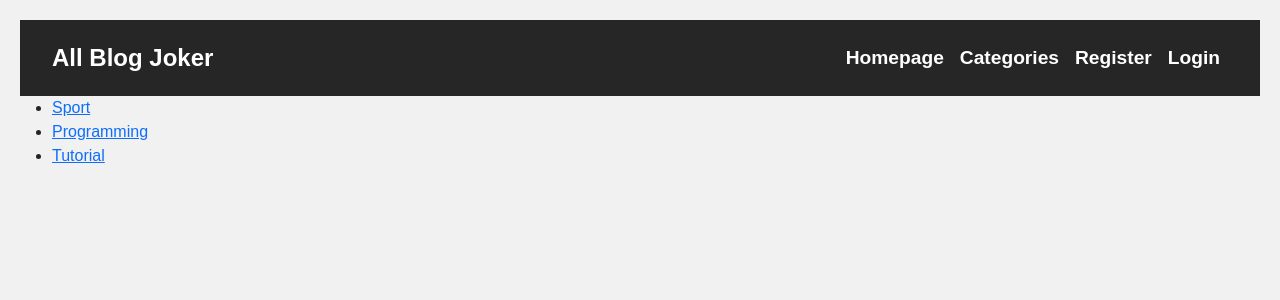
After one commit to allcodejoker/django-blog, a Django app: page /categories_list/ in a window 1280 px wide. The commit adds this page. Shown: the top 300 px of the page. Run offline with Django 5.2, Linux system fonts and the light colour scheme; data comes from the database, SQL or seed files in the repository; both versions use the stored data as it was after the commit.

Commit message:
final changes

```diff
--- a/main/templates/base.html
+++ b/main/templates/base.html
@@ -22,9 +22,18 @@
                   <li class="nav-item">
                       <a class="nav-link text-white fw-bold" href="{% url 'homepage' %}">Homepage</a>
                   </li>
+                  <li class="nav-item">
+                    <a class="nav-link text-white fw-bold" href="{% url 'categories_list' %}">Categories</a>
+                  </li>
                   {% if user.is_authenticated %}
                   <li class="nav-item">
-                      <a class="nav-link text-white fw-bold" href="{% url 'logout_user' %}">Logout</a>
+                    <a class="nav-link text-white fw-bold" href="{% url 'blog_create' %}">Create Blog</a>
+                  </li>
+                  <li class="nav-item">
+                    <a class="nav-link text-white fw-bold" href="{% url 'profile_detail' request.user.username %}">Profile</a>
+                  </li>
+                  <li class="nav-item">
+                    <a class="nav-link text-white fw-bold" href="{% url 'logout_user' %}">Logout</a>
                   </li>
                   {% else %}
                   <li class="nav-item">
--- a/main/templates/blog_post_details.html
+++ b/main/templates/blog_post_details.html
@@ -5,7 +5,7 @@
 {% block body %}
 
 <h2>{{ blog_post.title }}</h2>
-<h5>By: {{ blog_post.user }}, Category: {{ blog_post.category }}, {{ blog_post.date }}</h5>
+<h5>By: <a href="{% url 'profile_detail' blog_post.user %}">{{ blog_post.user }}</a>, Category: <a href="{% url 'category_posts' blog_post.category.id %}">{{ blog_post.category }}</a>, {{ blog_post.date }}</h5>
 <img src="{{ blog_post.blog_image.url }}" style="height:366px;width:550px;" />
 <br /><br />
 <h3>{{ blog_post.description }}</h3>
--- /dev/null
+++ b/main/templates/categories_list.html
@@ -0,0 +1,11 @@
+{% extends 'base.html' %}
+
+{% block title %} Categories List {% endblock %}
+
+{% block body %}
+<ul>
+    {% for category in categories %}
+    <li><a href="{% url 'category_posts' category.id %}">{{ category.name }}</a></li>
+    {% endfor %}
+</ul>
+{% endblock %}
--- a/main/urls.py
+++ b/main/urls.py
@@ -2,16 +2,20 @@ from django.urls import path
 from . import views
 
 urlpatterns = [
-    path('', views.homepage, name="homepage"),
-    path('homepage/', views.homepage, name="homepage"),
-    path('blog_post/<int:pk>/', views.blog_post_details, name="blog_post_details"),
-    path('register_user/', views.register_user, name="register_user"),
-    path('login_user/', views.login_user, name="login_user"),
-    path('logout_user/', views.logout_user, name="logout_user"),
-    path('blog_create/', views.blog_create, name="blog_create"),
-    path('blog_update/<int:pk>/', views.blog_update, name="blog_update"),
-    path('blog_delete/<int:pk>/', views.blog_delete, name="blog_delete"),
-    path('add_comment/<int:pk>/', views.add_comment, name="add_comment"),
-    path('like_post/<int:post_id>/', views.like_post, name="like_post"),
-    path('user/<str:username>/', views.profile_detail, name="profile_detail"),
+    path("", views.homepage, name="homepage"),
+    path("homepage/", views.homepage, name="homepage"),
+    path("blog_post/<int:pk>/", views.blog_post_details, name="blog_post_details"),
+    path("register_user/", views.register_user, name="register_user"),
+    path("login_user/", views.login_user, name="login_user"),
+    path("logout_user/", views.logout_user, name="logout_user"),
+    path("blog_create/", views.blog_create, name="blog_create"),
+    path("blog_update/<int:pk>/", views.blog_update, name="blog_update"),
+    path("blog_delete/<int:pk>/", views.blog_delete, name="blog_delete"),
+    path("add_comment/<int:pk>/", views.add_comment, name="add_comment"),
+    path("like_post/<int:post_id>/", views.like_post, name="like_post"),
+    path("user/<str:username>/", views.profile_detail, name="profile_detail"),
+    path("categories_list/", views.categories_list, name="categories_list"),
+    path(
+        "category_posts/<int:category_id>/", views.category_posts, name="category_posts"
+    ),
 ]
--- a/main/views.py
+++ b/main/views.py
@@ -7,14 +7,17 @@ from django.http import Http404
 
 # Create your views here.
 
+
 def homepage(request):
     blog_posts = BlogPost.objects.all()
-    return render(request, 'homepage.html', {'blog_posts': blog_posts})
+    return render(request, "homepage.html", {"blog_posts": blog_posts})
+
 
 def blog_post_details(request, pk):
     blog_post = BlogPost.objects.get(id=pk)
 
-    return render(request, 'blog_post_details.html', {'blog_post': blog_post})
+    return render(request, "blog_post_details.html", {"blog_post": blog_post})
+
 
 def register_user(request):
     if request.method == "POST":
@@ -24,23 +27,24 @@ def register_user(request):
 
         if password != password2:
             print("Passwords didn't match!")
-            return redirect('register_user')
+            return redirect("register_user")
 
         if User.objects.filter(username=username).exists():
             print("Username already taken!")
-            return redirect('register_user')
+            return redirect("register_user")
 
         try:
             user = User.objects.create(username=username, password=password)
             user.save()
             login(request, user)
             print("Successfully registered!!!")
-            return redirect('homepage')
+            return redirect("homepage")
         except Exception as e:
             print(f"Error: {e}")
-            return redirect('register_user')
+            return redirect("register_user")
 
-    return render(request, 'register_user.html')
+    return render(request, "register_user.html")
+
 
 def login_user(request):
     if request.method == "POST":
@@ -51,17 +55,19 @@ def login_user(request):
         if user is not None:
             login(request, user)
             print("Successfully logged in!!!")
-            return redirect('homepage')
+            return redirect("homepage")
         else:
             print("Wrong credentions")
-            return redirect('login_user')
+            return redirect("login_user")
 
-    return render(request, 'login_user.html')
+    return render(request, "login_user.html")
+
 
 def logout_user(request):
     logout(request)
     print("Successfully logged out!!!")
-    return redirect('login_user')
+    return redirect("login_user")
+
 
 def blog_create(request):
     if request.user.is_authenticated:
@@ -74,18 +80,25 @@ def blog_create(request):
 
             category_object = Category.objects.get(name=category)
 
-            new_post = BlogPost.objects.create(user=current_user, title=title, blog_image=blog_image, description=description, category=category_object)
+            new_post = BlogPost.objects.create(
+                user=current_user,
+                title=title,
+                blog_image=blog_image,
+                description=description,
+                category=category_object,
+            )
             new_post.save()
             print("Post Created!!!")
-            return redirect('homepage')
+            return redirect("homepage")
 
         else:
             categories = Category.objects.all()
-            return render(request, 'blog_create.html', {'categories': categories})
+            return render(request, "blog_create.html", {"categories": categories})
 
     else:
         print("Not logged in")
-        return redirect('homepage')
+        return redirect("homepage")
+
 
 def blog_update(request, pk):
     if request.user.is_authenticated:
@@ -108,12 +121,17 @@ def blog_update(request, pk):
                 blog_post.save()
                 return redirect("blog_post_details", pk=blog_post.pk)
             else:
-                return render(request, 'blog_update.html', {'categories': categories, "blog_post": blog_post})
+                return render(
+                    request,
+                    "blog_update.html",
+                    {"categories": categories, "blog_post": blog_post},
+                )
         else:
             return redirect("blog_post_details", pk=blog_post.pk)
     else:
         print("You are not logged in!!!")
         return redirect("homepage")
+
 
 def blog_delete(request, pk):
     if request.user.is_authenticated:
@@ -122,7 +140,7 @@ def blog_delete(request, pk):
             if request.method == "POST":
                 blog_post.delete()
                 print("You deleted a blog post!!!")
-                return redirect('homepage')
+                return redirect("homepage")
             else:
                 print("You need to use a button!!!")
                 return redirect("blog_post_details", pk=blog_post.pk)
@@ -130,6 +148,7 @@ def blog_delete(request, pk):
             print("You didn't make this post")
     else:
         return redirect("homepage")
+
 
 def add_comment(request, pk):
     if request.user.is_authenticated:
@@ -140,21 +159,24 @@ def add_comment(request, pk):
 
             commented_post = BlogPost.objects.get(id=pk)
 
-            new_comment = Comment.objects.create(user=current_user, title=title, body=body, blog_post=commented_post)
+            new_comment = Comment.objects.create(
+                user=current_user, title=title, body=body, blog_post=commented_post
+            )
             new_comment.save()
             print("Comment Created!!!")
-            return redirect('blog_post_details', pk=commented_post.pk)
+            return redirect("blog_post_details", pk=commented_post.pk)
 
         else:
-            return render(request, 'add_comment.html')
+            return render(request, "add_comment.html")
 
     else:
         print("Not logged in")
-        return redirect('homepage')
+        return redirect("homepage")
+
 
 def like_post(request, post_id):
     if not request.user.is_authenticated:
-        return redirect('login_user')
+        return redirect("login_user")
 
     blog_post = BlogPost.objects.get(id=post_id)
 
@@ -163,11 +185,14 @@ def like_post(request, post_id):
     else:
         blog_post.likes.add(request.user)
 
-    return redirect('blog_post_details', pk=blog_post.pk)
+    return redirect("blog_post_details", pk=blog_post.pk)
+
 
 @login_required
 def profile_detail(request, username):
-    owner = User.objects.filter(username=username).first() # returns None if User not found which you can debug later on with
+    owner = User.objects.filter(
+        username=username
+    ).first()  # returns None if User not found which you can debug later on with
     if not owner:
         raise Http404("User not found")
 
@@ -178,7 +203,9 @@ def profile_detail(request, username):
 
     is_following = profile.followers.filter(id=request.user.id).exists()
 
-    if request.method == "POST" and owner != request.user: # follow button if owner is NOT currently logged in user
+    if (
+        request.method == "POST" and owner != request.user
+    ):  # follow button if owner is NOT currently logged in user
         if is_following:
             profile.followers.remove(request.user)
         else:
@@ -187,9 +214,27 @@ def profile_detail(request, username):
 
     posts = BlogPost.objects.filter(user=owner).order_by("-id")
 
-    return render(request, "user_profile.html", {
-        "owner": owner,
-        "profile": profile,
-        "posts": posts,
-        "is_following": is_following,
-    })
+    return render(
+        request,
+        "user_profile.html",
+        {
+            "owner": owner,
+            "profile": profile,
+            "posts": posts,
+            "is_following": is_following,
+        },
+    )
+
+
+def categories_list(request):
+    categories = Category.objects.all()
+    return render(request, "categories_list.html", {"categories": categories})
+
+
+def category_posts(request, category_id):
+    category = Category.objects.get(id=category_id)
+    posts = BlogPost.objects.filter(category=category)
+
+    return render(
+        request, "category_posts.html", {"category": category, "posts": posts}
+    )
```
Also changed, not shown: main/templates/category_posts.html (added, +16 -0 lines), main/templates/homepage.html (+1 -1 lines), db.sqlite3.
